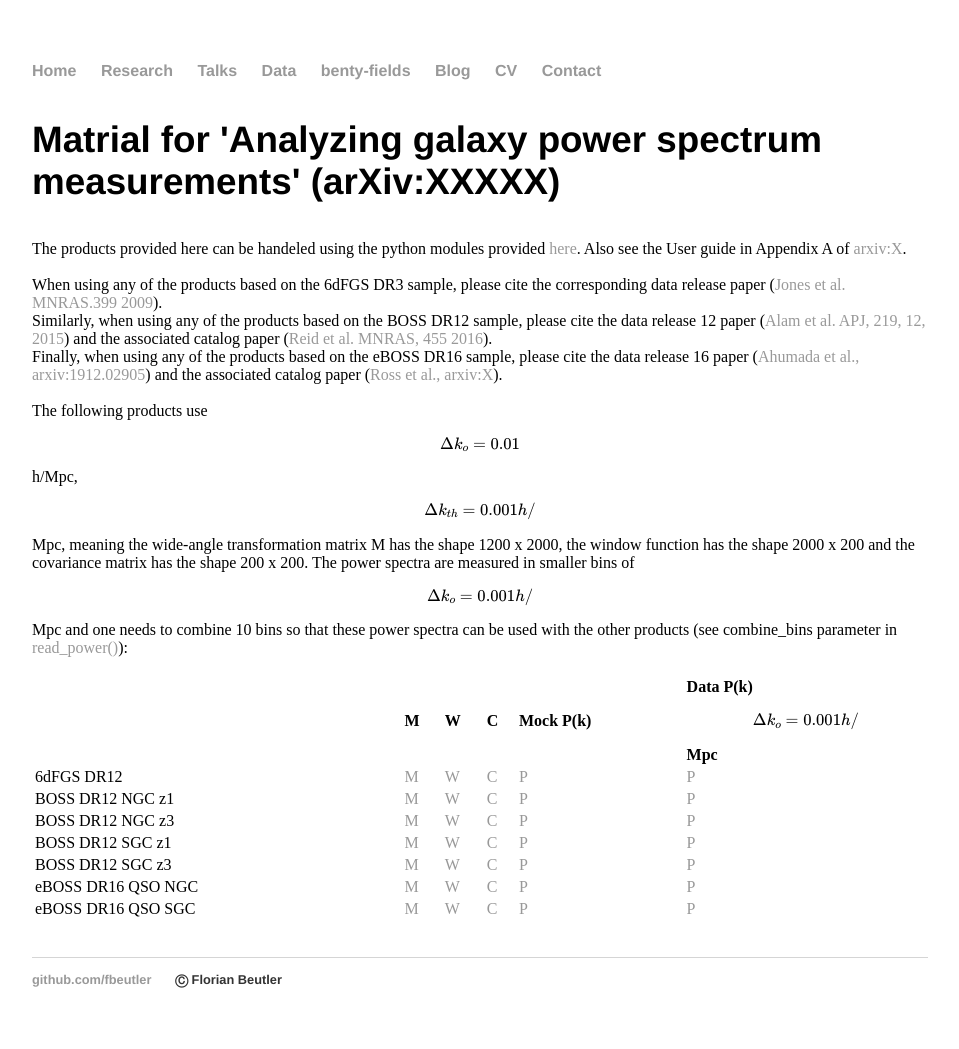
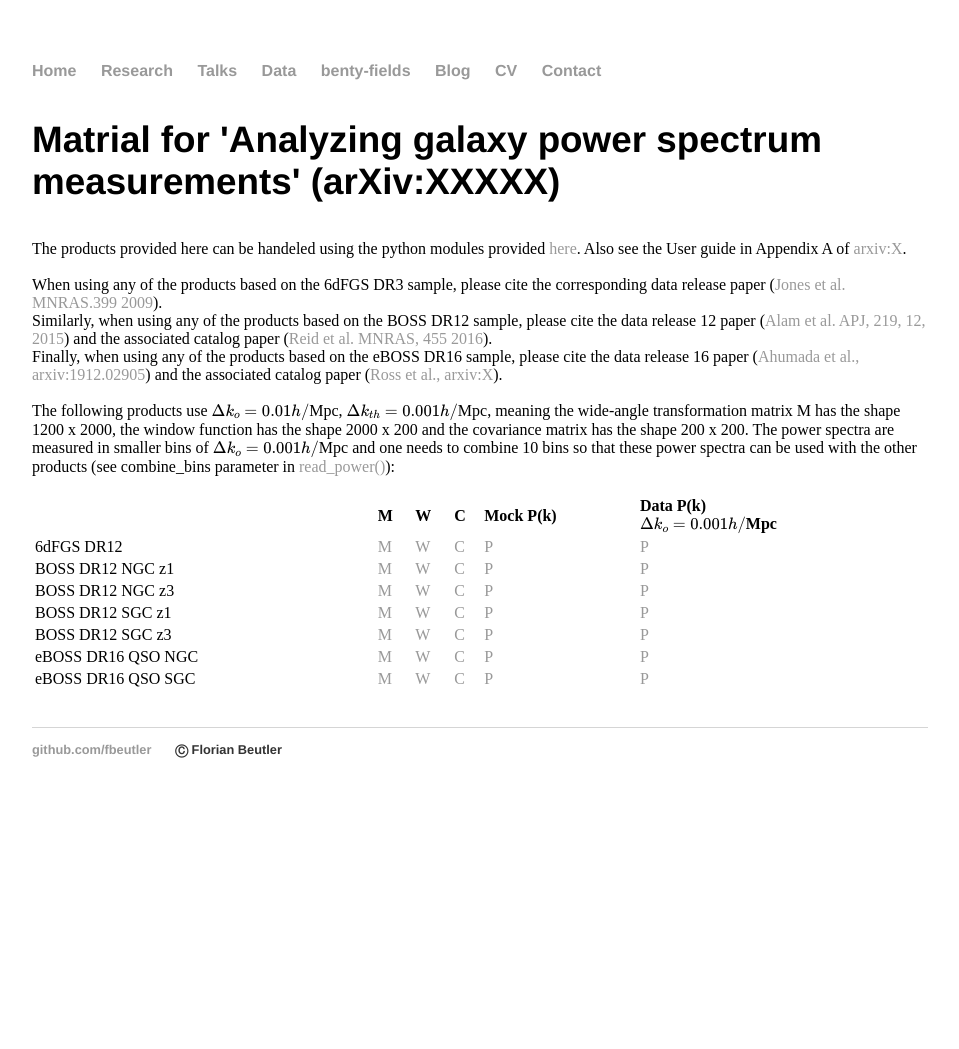
Before and after one commit to fbeutler/fbeutler.github.io, a Jekyll site: the page built from hub/deconv_paper.html, in a window 1280 px wide. Shown: the whole page, without its empty margins (160-1119 px from the left). Built offline with Jekyll 4.4.1, drawn with Linux system fonts in a browser that asks for light colours; after the commit the page ends 900 px from its top, so only the background shows below that.

Commit message:
Update deconv_paper.html

```diff
--- a/hub/deconv_paper.html
+++ b/hub/deconv_paper.html
@@ -23,9 +23,9 @@ Finally, when using any of the products based on the eBOSS DR16 sample, please c
 	    the associated catalog paper
 	    (<a href="#" target="_blank">Ross et al., arxiv:X</a>).<br><br>
 
-    The following products use $$\Delta k_o = 0.01$$h/Mpc, $$\Delta k_{th} = 0.001h/$$Mpc, meaning the wide-angle transformation
+    The following products use \(\Delta k_o = 0.01h/\)Mpc, \(\Delta k_{th} = 0.001h/\)Mpc, meaning the wide-angle transformation
 	    matrix M has the shape 1200 x 2000, the window function has the shape 2000 x 200 and the
-	    covariance matrix has the shape 200 x 200. The power spectra are measured in smaller bins of $$\Delta k_o = 0.001h/$$Mpc
+	    covariance matrix has the shape 200 x 200. The power spectra are measured in smaller bins of \(\Delta k_o = 0.001h/\)Mpc
 	and one needs to combine 10 bins so that these power spectra can be used with the other products (see combine_bins
 	parameter in <a href="https://github.com/fbeutler/pk_tools/blob/master/pk_tools.py" target="_blank">read_power()</a>):<br> <br>
 
@@ -35,8 +35,8 @@ Finally, when using any of the products based on the eBOSS DR16 sample, please c
     <th><strong>M</strong></th>
     <th><strong>W</strong></th>
     <th><strong>C</strong></th>
-    <th>Mock P(k)</th>
-    <th>Data P(k)<br>$$\Delta k_o = 0.001h/$$Mpc</th>
+    <th>Mock P(k)<br\(\Delta k_o = 0.001h/\)Mpc></th>
+    <th>Data P(k)<br>\(\Delta k_o = 0.001h/\)Mpc</th>
   </tr>
   <tr style="text-align: left">
     <td>6dFGS DR12</td>
```
